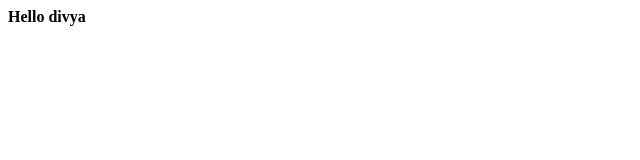
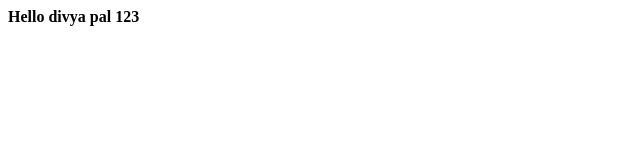
Before and after one commit to palashokios/mondaygraph, a plain HTML site: page index.html in a window 1280 px wide. Shown: the full height of the page, 0-640 px from the left. Drawn offline with Linux system fonts and the light colour scheme.

Commit message:
commit message1

```diff
--- a/index.html
+++ b/index.html
@@ -2,5 +2,5 @@
     <head>
         <title>Sample website</title>
     </head>
-    <body><b>Hello divya</b></body>
+    <body><b>Hello divya pal 123</b></body>
 </html>
```
